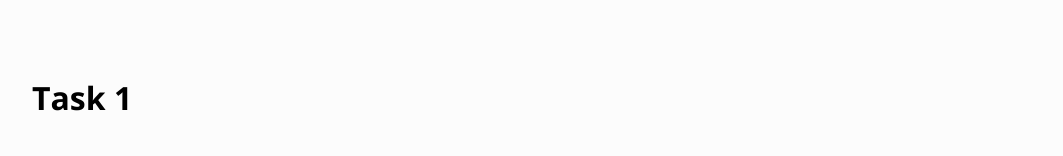
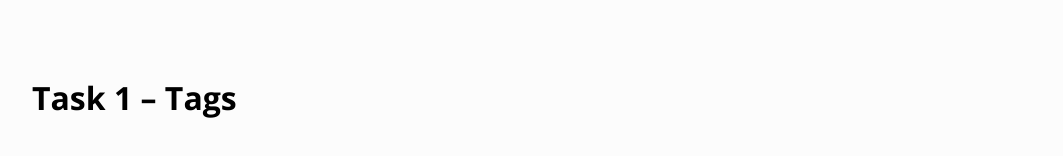
Before and after one commit to Hofik9/test-task-1, a Next.js app: page / in a window 1280 px wide. Shown: the top 156 px of the page, without its empty margins (108-1171 px from the left). Built offline with nearby package versions, Linux system fonts and the light colour scheme.

Commit message:
icon & title update

```diff
--- a/containers/home/index.tsx
+++ b/containers/home/index.tsx
@@ -53,9 +53,9 @@ export const Home = () => {
 
   return (
     <Main>
-      <SEO title="Task 1" />
+      <SEO title="Task 1 – Tags" />
       <Container>
-        <h1>Task 1</h1>
+        <h1>Task 1 – Tags</h1>
 
         <Layout>
           {[...Array(3)].map((_, i) => (
--- a/pages/_document.js
+++ b/pages/_document.js
@@ -37,6 +37,10 @@ export default class MyDocument extends Document {
             href="https://fonts.googleapis.com/css2?family=Open+Sans:wght@300;400;500;700&display=swap"
             rel="stylesheet"
           />
+          <link
+            href="https://cdn0.iconfinder.com/data/icons/business-collection-2027/60/price-tag-6-256.png"
+            rel="icon"
+          />
         </Head>
         <body>
           <Main />
```
